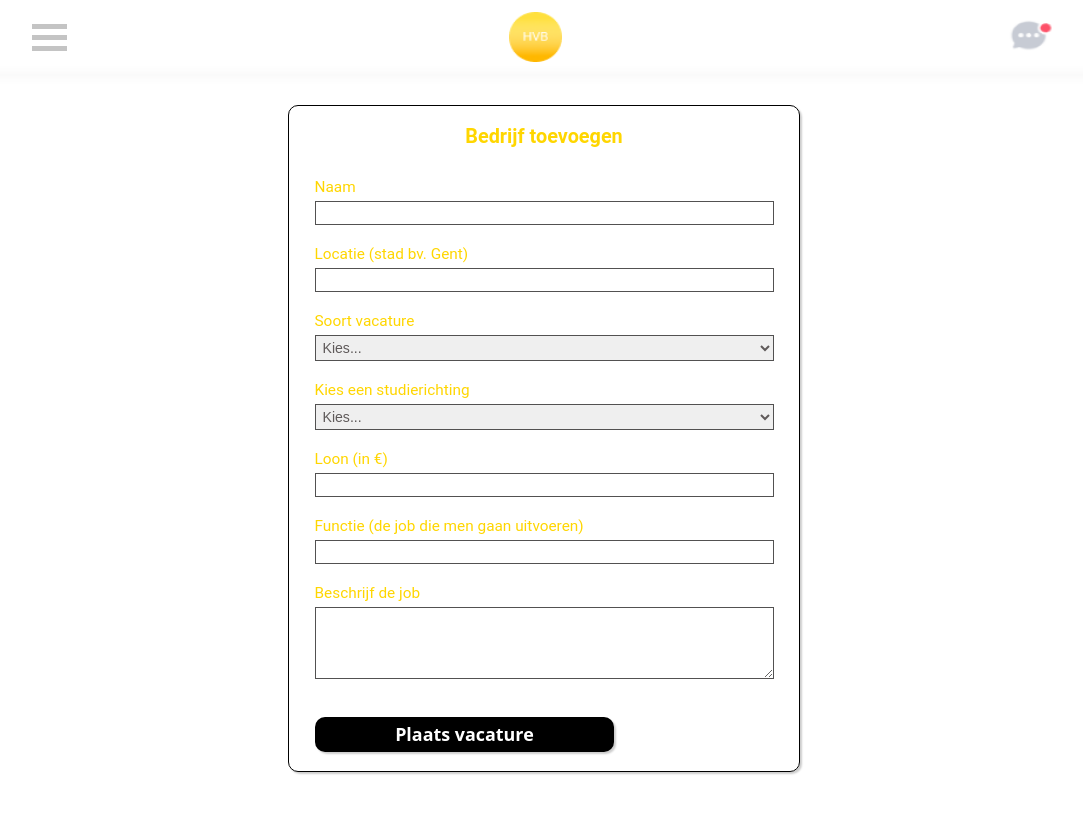
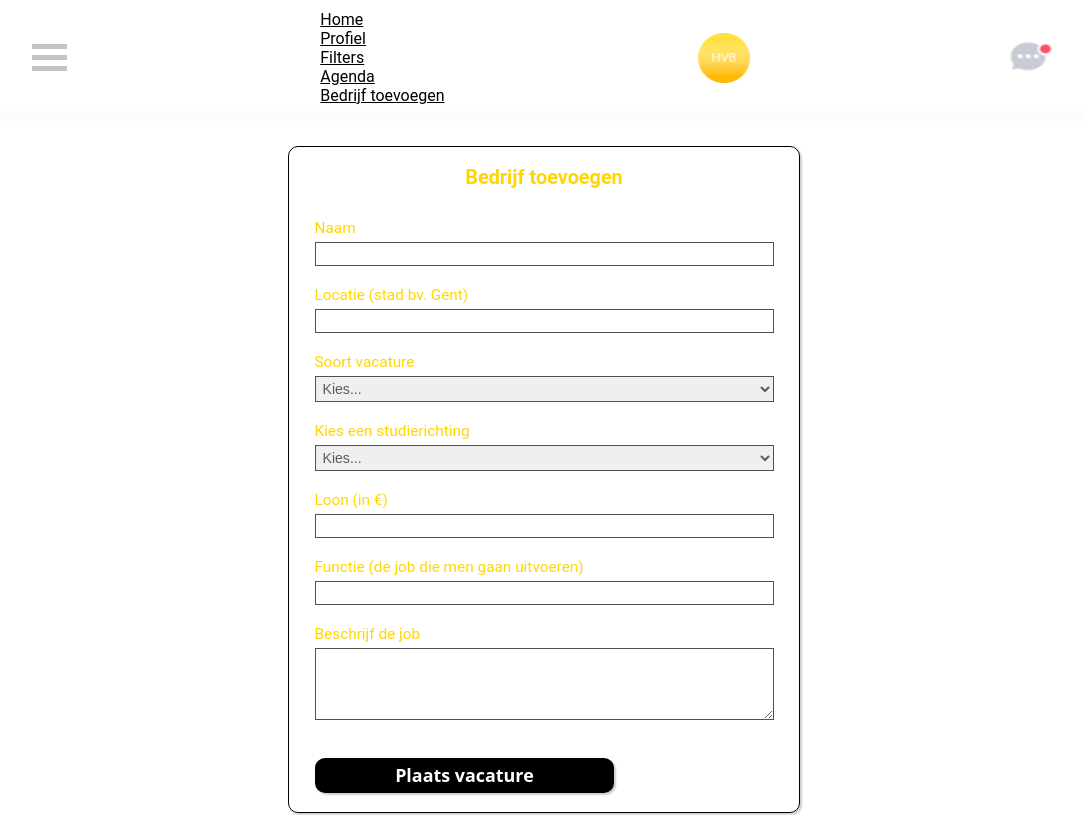
Before and after one commit to snvHVB/studdybuddyHVB, a plain HTML site: page bedrijfToevoegen.html in a window 1280 px wide. Shown: the top 815 px of the page, without its empty margins (96-1179 px from the left). Drawn offline with Linux system fonts and the light colour scheme.

Commit message:
Add files via upload

```diff
--- a/bedrijfToevoegen.html
+++ b/bedrijfToevoegen.html
@@ -19,6 +19,13 @@
                     <div class="hamburger"></div>
                     <div class="hamburger"></div>
                 </div>
+                <ul class="nav-links">
+                    <li><a href="index.html">Home</a></li>
+                    <li><a href="profiel.html">Profiel</a></li>
+                    <li><a href="filter.html">Filters</a></li>
+                    <li><a href="agenda.html">Agenda</a></li>
+                    <li><a href="bedrijfToevoegen.html">Bedrijf toevoegen</a></li>
+                </ul>
                 <img src="img/logo.PNG" alt="logo" class="imgNav">
                 <a href="" id="message"><img src="img/message.PNG" alt="message" class="imgNav"></a>
             </nav>
@@ -139,6 +146,7 @@
     </div>
     <script src="https://code.iconify.design/1/1.0.6/iconify.min.js"></script>
     <script src="js/addBedrijf.js"></script>
+    <script src="js/Slider.js"></script>
 </body>
 
 </html>
```
Also changed, not shown: filter.html (+8 -0 lines).
